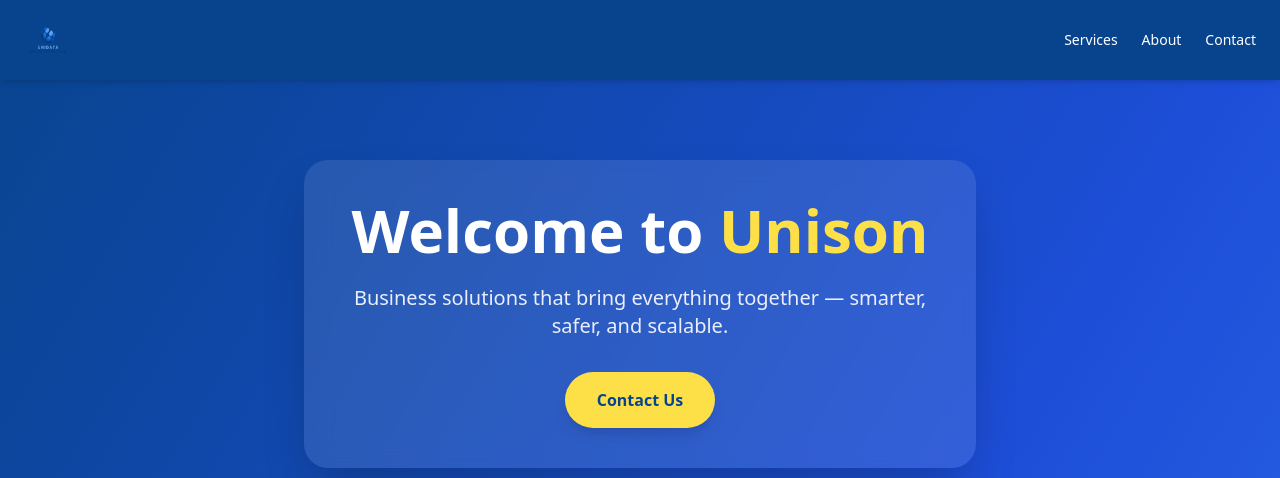
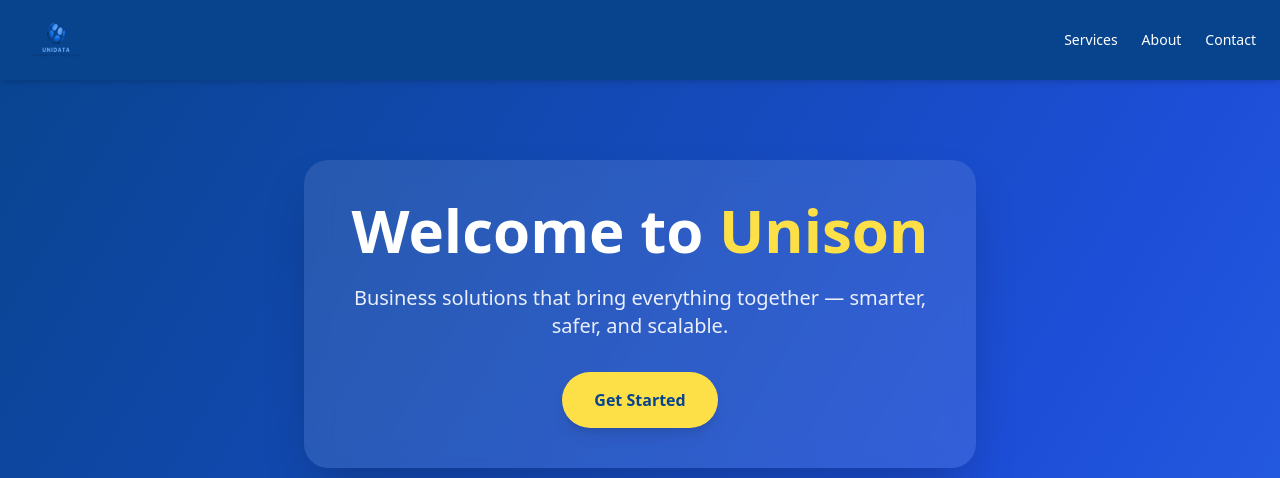
Before and after one commit to webDevMatt-dot/unison-, a React (Create React App) app: page / in a window 1280 px wide. Shown: the top 478 px of the page. Built offline with nearby package versions, Linux system fonts and the light colour scheme.

Commit message:
UPDATE: change the meta tags in the index.html

```diff
--- a/public/index.html
+++ b/public/index.html
@@ -1,31 +1,37 @@
 <!DOCTYPE html>
 <html lang="en">
-  <head>
-    <meta charset="utf-8" />
-    <link rel="icon" href="%PUBLIC_URL%/favicon.ico" />
-    <meta name="viewport" content="width=device-width, initial-scale=1" />
-    <meta name="theme-color" content="#000000" />
-    <meta
-      name="description"
-      content="Web site created using create-react-app"
-    />
-    <link rel="apple-touch-icon" href="%PUBLIC_URL%/logo192.png" />
-    <!--
-      manifest.json provides metadata used when your web app is installed on a
-      user's mobile device or desktop. See https://developers.google.com/web/fundamentals/web-app-manifest/
-    -->
-    <link rel="manifest" href="%PUBLIC_URL%/manifest.json" />
-    <!--
-      Notice the use of %PUBLIC_URL% in the tags above.
-      It will be replaced with the URL of the `public` folder during the build.
-      Only files inside the `public` folder can be referenced from the HTML.
+<head>
+  <meta charset="utf-8" />
+  <link rel="icon" href="%PUBLIC_URL%/unison.png" />
+  <meta name="viewport" content="width=device-width, initial-scale=1" />
+  <meta name="theme-color" content="#08448E" />
 
-      Unlike "/favicon.ico" or "favicon.ico", "%PUBLIC_URL%/favicon.ico" will
-      work correctly both with client-side routing and a non-root public URL.
-      Learn how to configure a non-root public URL by running `npm run build`.
-    -->
-    <title>React App</title>
-  </head>
+  <!-- 🔍 SEO & Preview -->
+  <meta name="description" content="Unison provides AI/ML training, antivirus packages, SAP enterprise solutions, and data engineering services." />
+
+  <!-- 📱 Apple Icon -->
+  <link rel="apple-touch-icon" href="%PUBLIC_URL%/unison.png" />
+
+  <!-- 🌐 Manifest -->
+  <link rel="manifest" href="%PUBLIC_URL%/manifest.json" />
+
+  <!-- 🌍 Open Graph (Facebook/LinkedIn) -->
+  <meta property="og:title" content="Unison – Business Solutions That Work Together" />
+  <meta property="og:description" content="Smarter, safer, scalable solutions: AI, SAP, data, and cybersecurity for your business." />
+  <meta property="og:image" content="%PUBLIC_URL%/unison.png" />
+  <meta property="og:url" content="https://unison-w.netlify.app/" />
+  <meta property="og:type" content="website" />
+
+  <!-- 🐦 Twitter Card -->
+  <meta name="twitter:card" content="summary_large_image" />
+  <meta name="twitter:title" content="Unison – Business Solutions That Work Together" />
+  <meta name="twitter:description" content="Smarter, safer, scalable solutions: AI, SAP, data, and cybersecurity for your business." />
+  <meta name="twitter:image" content="%PUBLIC_URL%/unison.png" />
+
+  <!-- 🌟 Tab Title -->
+  <title>Unison – Business Solutions That Work Together</title>
+</head>
+
   <body>
     <noscript>You need to enable JavaScript to run this app.</noscript>
     <div id="root"></div>
--- a/src/App.tsx
+++ b/src/App.tsx
@@ -53,7 +53,7 @@ useEffect(() => {
             href="#contact"
             className="inline-block px-8 py-4 bg-yellow-300 text-[#08448E] font-bold rounded-full shadow-lg hover:bg-yellow-400 transition duration-300"
           >
-            Contact Us
+            Get Started
           </a>
         </div>
       </main>
--- a/src/components/Navbar.tsx
+++ b/src/components/Navbar.tsx
@@ -8,18 +8,16 @@ export const Navbar: React.FC = () => {
     const handleScroll = () => {
       setScrolled(window.scrollY > 20);
     };
-
     window.addEventListener('scroll', handleScroll);
     return () => window.removeEventListener('scroll', handleScroll);
   }, []);
 
-  // Function to close menu
   const closeMenu = () => setMenuOpen(false);
 
   return (
     <header
       className={`transition-all duration-300 sticky top-0 z-50 bg-[#08448E] shadow-md
-        ${scrolled ? 'py-2' : 'py-4'} px-4 md:px-6 flex justify-between items-center`}
+        ${scrolled ? 'py-1' : 'py-2'} px-4 md:px-6 flex justify-between items-center`}
     >
       {/* Logo */}
         <div className="flex items-center gap-3">
@@ -27,8 +25,8 @@ export const Navbar: React.FC = () => {
             <img
             src="/unison.png"
             alt="Unison Logo"
-            className={`transition-all duration-300 rounded-full
-                ${scrolled ? 'h-10 w-10' : 'h-12 w-12'}`}
+            className={`transition-all duration-300 transform hover:scale-110 rounded-full
+                ${scrolled ? 'h-12 w-12' : 'h-16 w-16'}`}
             />
         </a>
         </div>
@@ -47,17 +45,9 @@ export const Navbar: React.FC = () => {
           viewBox="0 0 24 24"
         >
           {menuOpen ? (
-            <path
-              strokeLinecap="round"
-              strokeLinejoin="round"
-              d="M6 18L18 6M6 6l12 12"
-            />
+            <path strokeLinecap="round" strokeLinejoin="round" d="M6 18L18 6M6 6l12 12" />
           ) : (
-            <path
-              strokeLinecap="round"
-              strokeLinejoin="round"
-              d="M4 6h16M4 12h16M4 18h16"
-            />
+            <path strokeLinecap="round" strokeLinejoin="round" d="M4 6h16M4 12h16M4 18h16" />
           )}
         </svg>
       </button>
```
